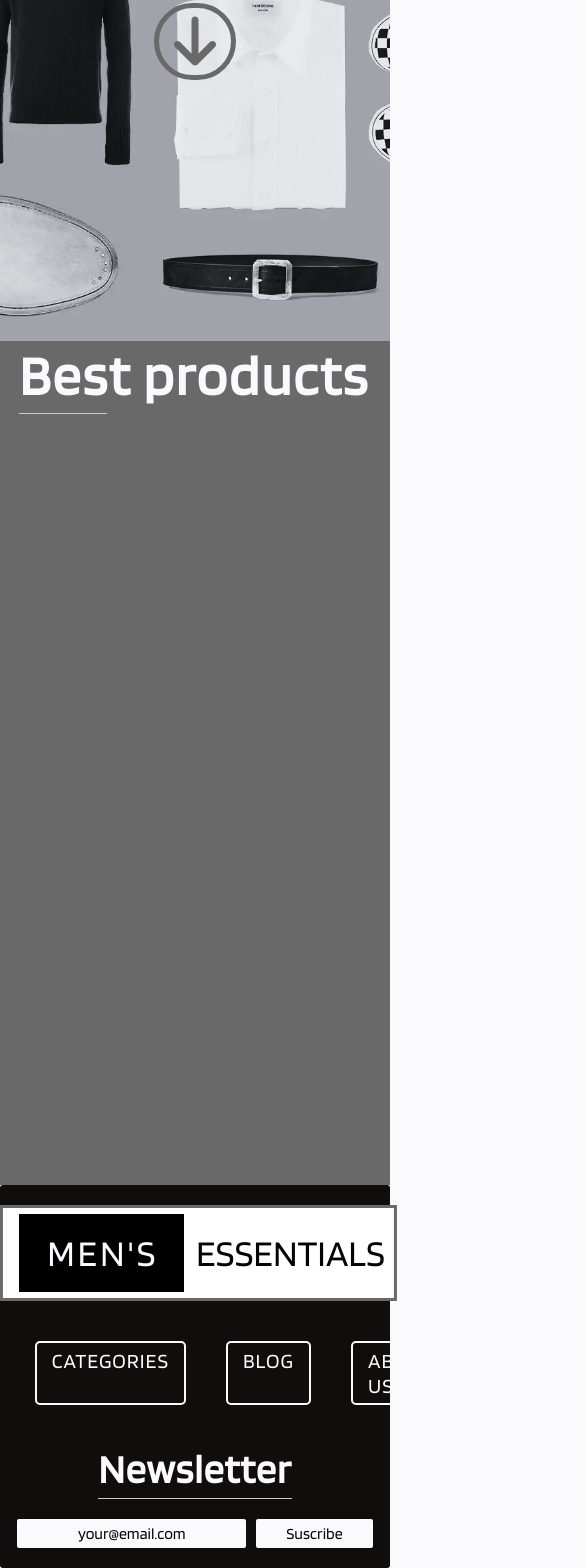
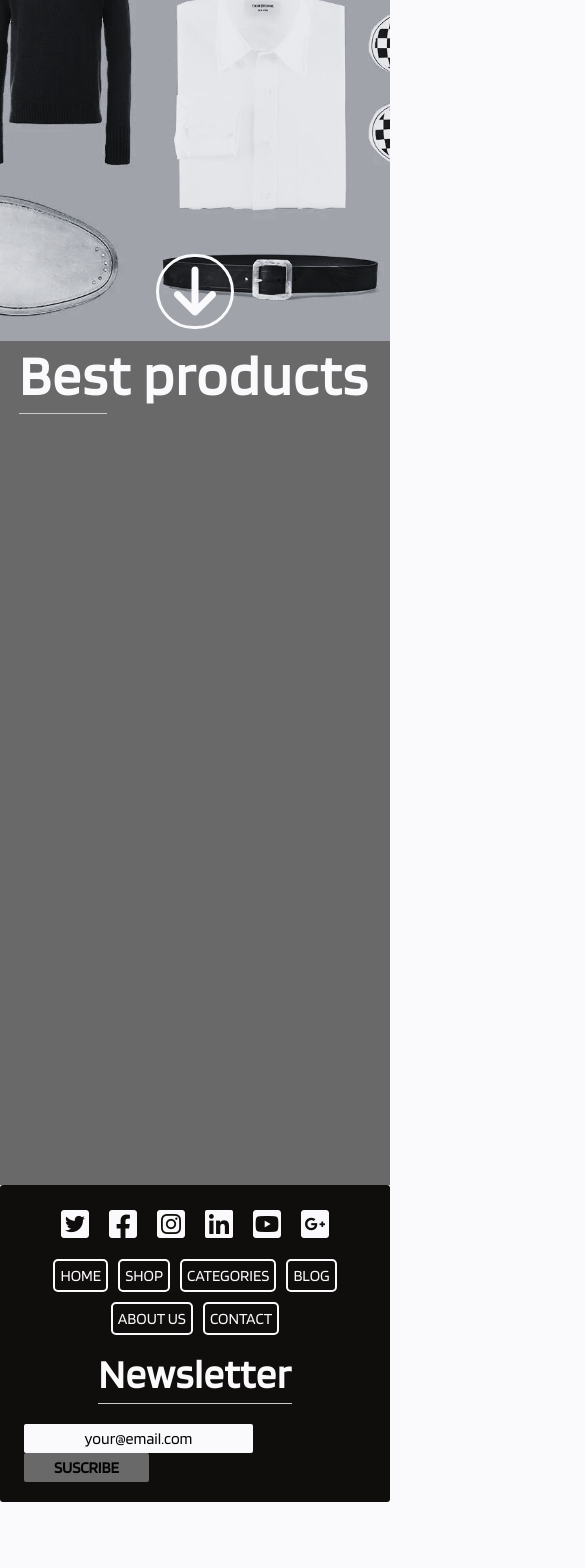
Before and after one commit to barthelemyJouve/essentialsformen, a React (Create React App) app: page / in a window 390 px wide. Shown: the part 419-1987 px from the top of the page, 585 px wide, since content can reach past the window. After the commit the page ends 1921 px from the top, so only its background shows below. Built offline with nearby package versions, Linux system fonts and the light colour scheme.

Commit message:
footerResponsive

```diff
--- a/src/styles/components/_footer.scss
+++ b/src/styles/components/_footer.scss
@@ -2,6 +2,7 @@ footer {
   background: $black2;
   color: $white1;
   border-radius: 3px;
+  padding: 0 19px;
   .footer-content {
     width: 100%;
     max-width: 1200px;
@@ -12,16 +13,29 @@ footer {
       display: grid;
       grid-template-columns: 397px 1fr;
       gap: 35px;
+      @media screen and (max-width: 662px) {
+        gap: 10px;
+      }
+      @media screen and (max-width: 637px) {
+        @include flexCenter;
+      }
 
       .footer-logo {
         background: url(../../assets/img/logo-footer.png) center/cover;
         height: 96px;
         width: 397px;
+        @media screen and (max-width: 637px) {
+          display: none;
+        }
       }
       .footer-social-media {
         display: flex;
         align-items: center;
         justify-content: space-evenly;
+        gap: 5px;
+        @media screen and (max-width: 637px) {
+          gap: 20px;
+        }
 
         span {
           display: inline-block;
@@ -39,8 +53,17 @@ footer {
       ul {
         display: flex;
         justify-content: center;
+        align-items: center;
+        text-align: center;
+        flex-wrap: wrap;
         gap: 40px;
         margin: 40px 0;
+        @media screen and (max-width: 904px) {
+          gap: 10px;
+        }
+        @media screen and (max-width: 637px) {
+          margin: 15px;
+        }
         a {
           font-size: 1.3rem;
           color: $white1;
@@ -56,6 +79,11 @@ footer {
             color: $grey1;
             scale: 105%;
             border: 2px solid $grey1;
+          }
+          @media screen and (max-width: 904px) {
+            font-size: 1rem;
+            letter-spacing: 0;
+            padding: 5px;
           }
         }
       }
@@ -78,6 +106,13 @@ footer {
         padding-bottom: 6px;
         margin-bottom: 20px;
       }
+      form {
+        @media screen and (max-width: 388px) {
+          @include flexCenter;
+          flex-direction: column;
+          gap: 10px;
+        }
+
         input[type="email"],
         input[type="submit"] {
           font-family: $font1;
@@ -100,7 +135,16 @@ footer {
               color: $white1;
             }
           }
+          @media screen and (max-width: 388px) {
+            display: block;
+          }
+        }
+        input[type="submit"] {
+          font-weight: 900;
+          text-transform: uppercase;
+          background: $grey1;
         }
       }
     }
   }
+}
--- a/src/styles/pages/_home.scss
+++ b/src/styles/pages/_home.scss
@@ -25,14 +25,14 @@
     .header-button {
       font-size: 3.5rem;
       position: absolute;
-      bottom: 35%;
+      bottom: 2%;
       left: 50%;
       transform: translateX(-50%);
       a {
-        color: $grey1;
-        border: 5px solid $grey1;
+        color: $white1;
+        border: 3px solid $white1;
         border-radius: 2000px;
-        padding: 0 15px;
+        padding: 1px 15px;
         &:hover {
           color: $black2;
           border-color: $black2;
```
Lines whose indentation alone changed are shown as unchanged.
